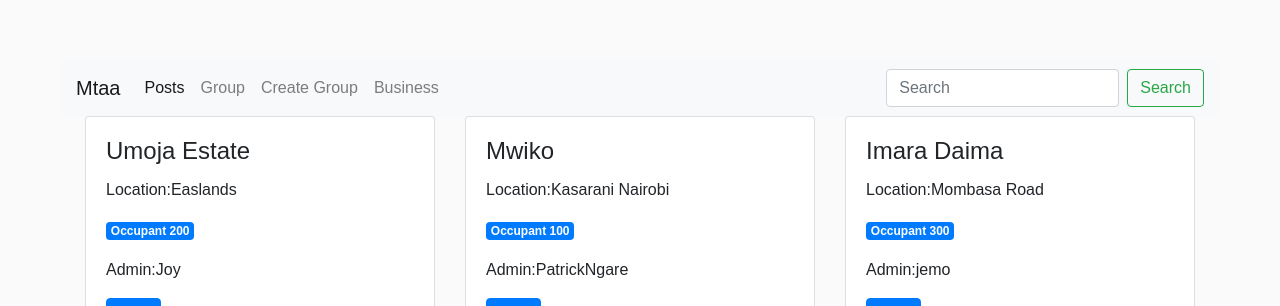
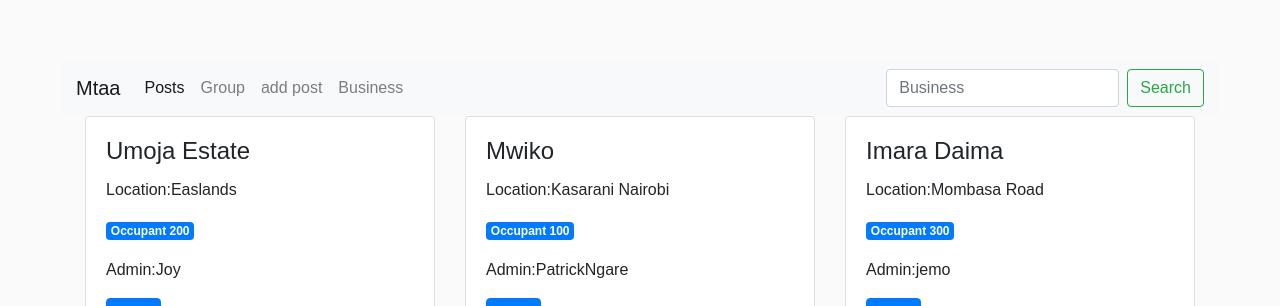
Before and after one commit to PatrickNgare/NyumbaKumi, a Django app: page /group/ in a window 1280 px wide. Shown: the top 306 px of the page. Run offline with Django 3.2, Linux system fonts and the light colour scheme; data comes from the database, SQL or seed files in the repository; some libraries are stand-ins or nearby versions.

Commit message:
changed the navabar navigations

```diff
--- a/Watch/Hood/templates/navbar.html
+++ b/Watch/Hood/templates/navbar.html
@@ -13,7 +13,7 @@
           <a class="nav-link" href="{% url 'group'%}">Group</a>
         </li>
         <li class="nav-item">
-          <a class="nav-link" href="#">Create Group</a>
+          <a class="nav-link" href="{% url 'upload'  %}">add post</a>
         </li>
         <li class="nav-item">
             <a class="nav-link" href="{% url 'allbiz' %}">Business</a>
@@ -21,7 +21,7 @@
 
       </ul>
       <form class="form-inline my-2 my-lg-0">
-        <input class="form-control mr-sm-2" type="search" placeholder="Search" aria-label="Search">
+        <input class="form-control mr-sm-2" type="search" placeholder="Business" aria-label="Search">
         <button class="btn btn-outline-success my-2 my-sm-0" type="submit">Search</button>
       </form>
     </div>
```
